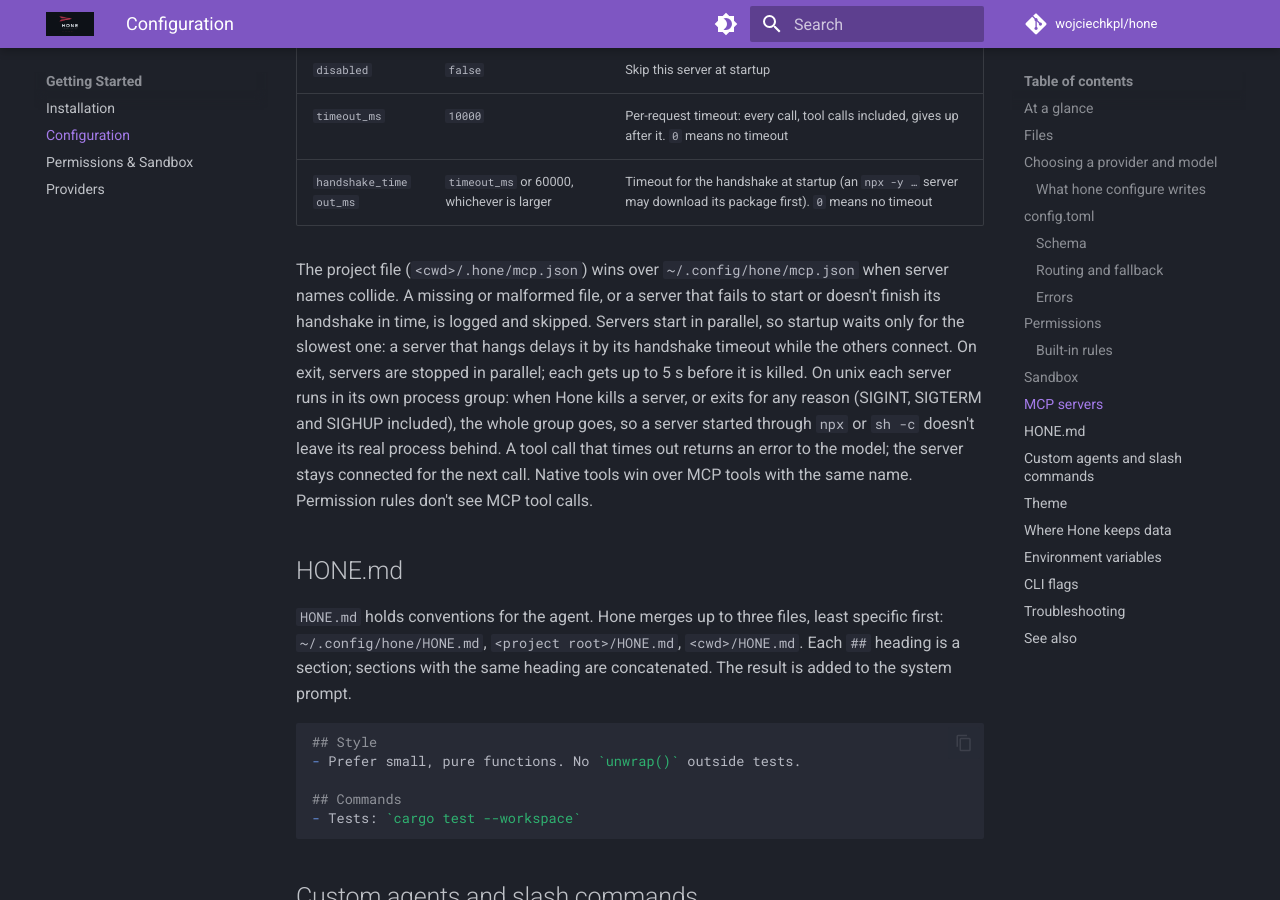
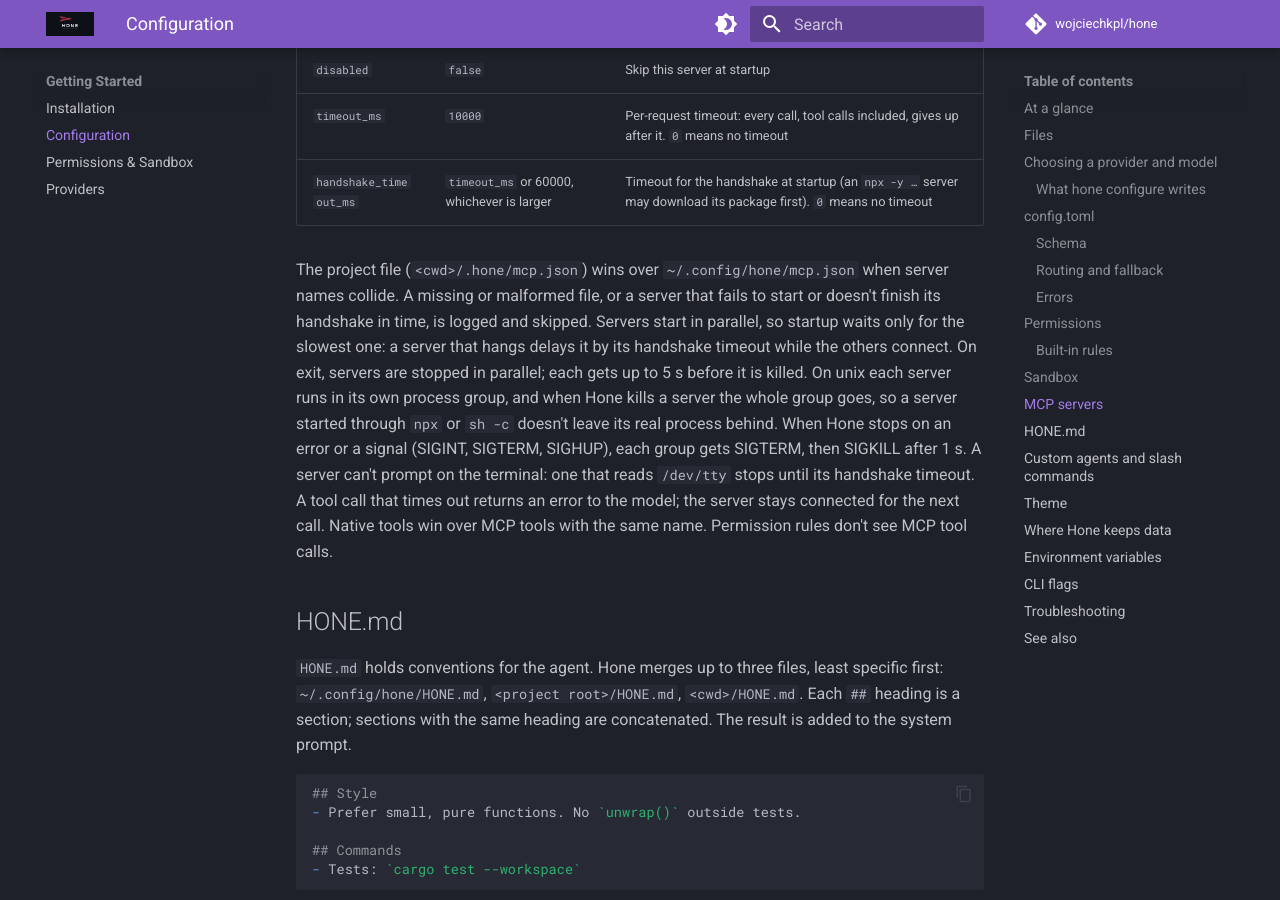
Before and after one commit to wojciechkpl/hone, an MkDocs documentation site: the page built from docs/configuration.md, in a window 1280 px wide and 900 px high, scrolled down 18618 px. Built offline with MkDocs 1.6.1 and Material for MkDocs 9.7.7, drawn with Linux system fonts in a browser that asks for light colours; comment, search, counter and statistics services are not loaded.

Commit message:
docs: graceful TUI exit, SIGTERM first, crash caveat, terminal input (P12-P13)

```diff
--- a/docs/configuration.md
+++ b/docs/configuration.md
@@ -688,9 +688,11 @@
 finish its handshake in time, is logged and skipped. Servers start in parallel, so startup
 waits only for the slowest one: a server that hangs delays it by its handshake timeout
 while the others connect. On exit, servers are stopped in parallel; each gets up to 5 s
-before it is killed. On unix each server runs in its own process group: when Hone kills a
-server, or exits for any reason (SIGINT, SIGTERM and SIGHUP included), the whole group
-goes, so a server started through `npx` or `sh -c` doesn't leave its real process behind.
+before it is killed. On unix each server runs in its own process group, and when Hone
+kills a server the whole group goes, so a server started through `npx` or `sh -c` doesn't
+leave its real process behind. When Hone stops on an error or a signal (SIGINT, SIGTERM,
+SIGHUP), each group gets SIGTERM, then SIGKILL after 1 s. A server can't prompt on the
+terminal: one that reads `/dev/tty` stops until its handshake timeout.
 A tool call that times
 out returns an error to the model; the server stays connected for the next call. Native tools win over MCP tools with the same name. Permission rules don't see
 MCP tool calls.
```
Also changed, not shown: CHANGELOG.md (+6 -2 lines).
